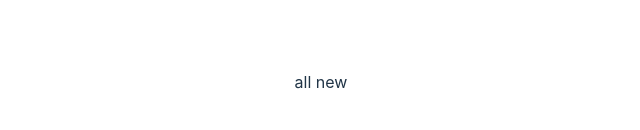
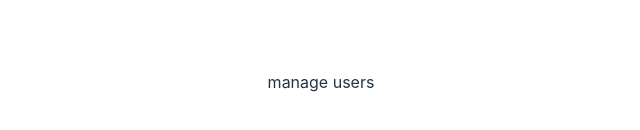
Before and after one commit to Tuudeptrai/ReactNext, a React (Vite) app: page /users in a window 1280 px wide. Shown: the part 318-448 px from the top of the page, without its empty margins (319-959 px from the left). Built offline with nearby package versions, Linux system fonts and the light colour scheme.

Commit message:
add react router dom

```diff
--- a/package.json
+++ b/package.json
@@ -11,7 +11,8 @@
   },
   "dependencies": {
     "react": "18.2.0",
-    "react-dom": "18.2.0"
+    "react-dom": "18.2.0",
+    "react-router-dom": "6.15.0"
   },
   "devDependencies": {
     "@types/node": "20.4.6",
--- a/src/App.tsx
+++ b/src/App.tsx
@@ -1,5 +1,6 @@
-import { useState } from 'react';
+
 import './App.css';
+
 
 function App() {
 
--- a/src/main.tsx
+++ b/src/main.tsx
@@ -2,9 +2,28 @@
 import ReactDOM from 'react-dom/client'
 import App from './App.tsx'
 import './index.css'
+import {
+  createBrowserRouter,
+  RouterProvider,
+} from "react-router-dom";
+const router = createBrowserRouter([
+  {
+    path: "/",
+    element: <App></App>,
+  },
+  {
+    path: "/users",
+    element: <div>manage users</div>,
+  },
+  {
+    path: "/tracks",
+    element: <div>manage tracks</div>,
+  },
+]);
 
 ReactDOM.createRoot(document.getElementById('root')!).render(
   <React.StrictMode>
-    <App />
+    {/* <App /> */}
+    <RouterProvider router={router} />
   </React.StrictMode>,
 )
```
